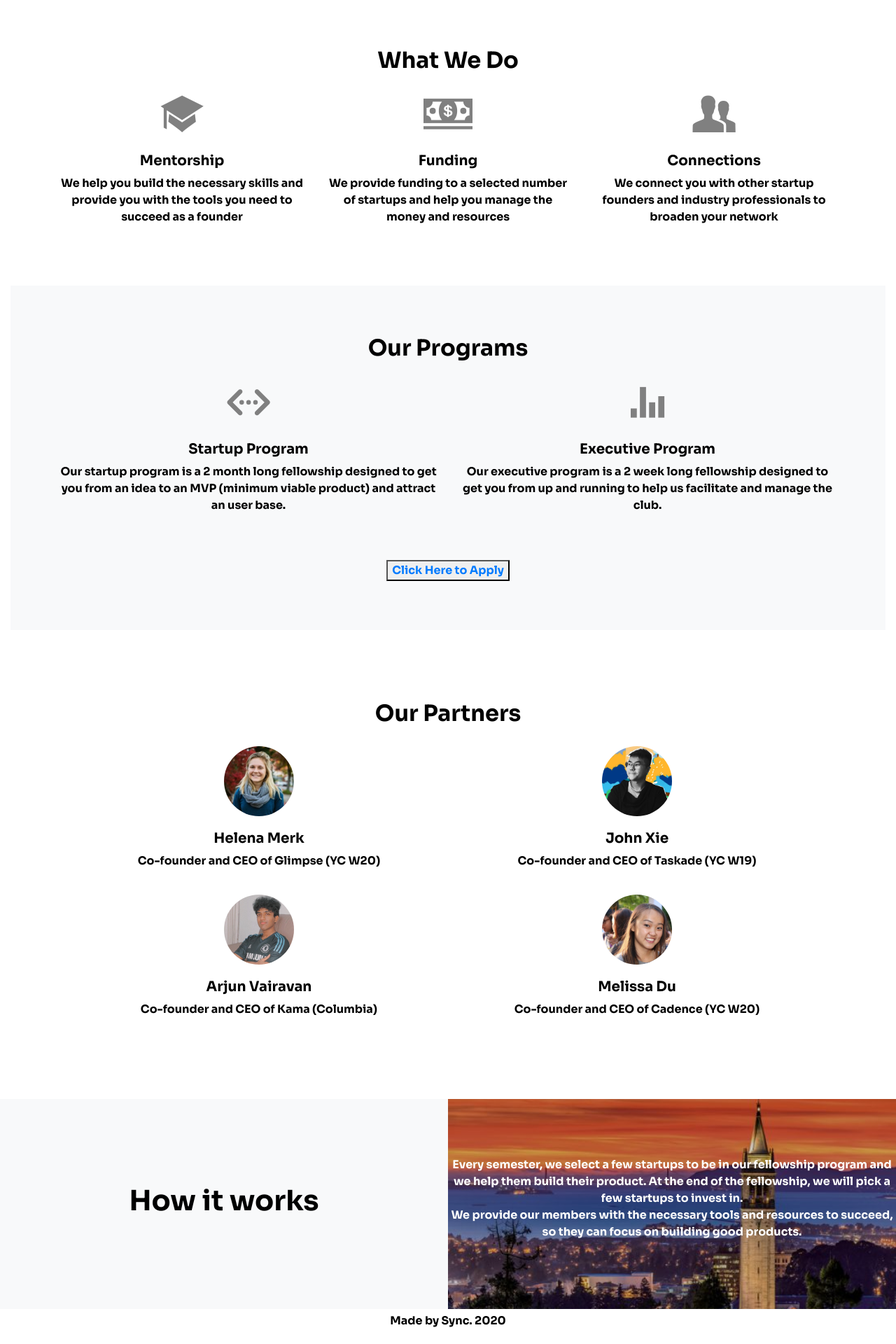
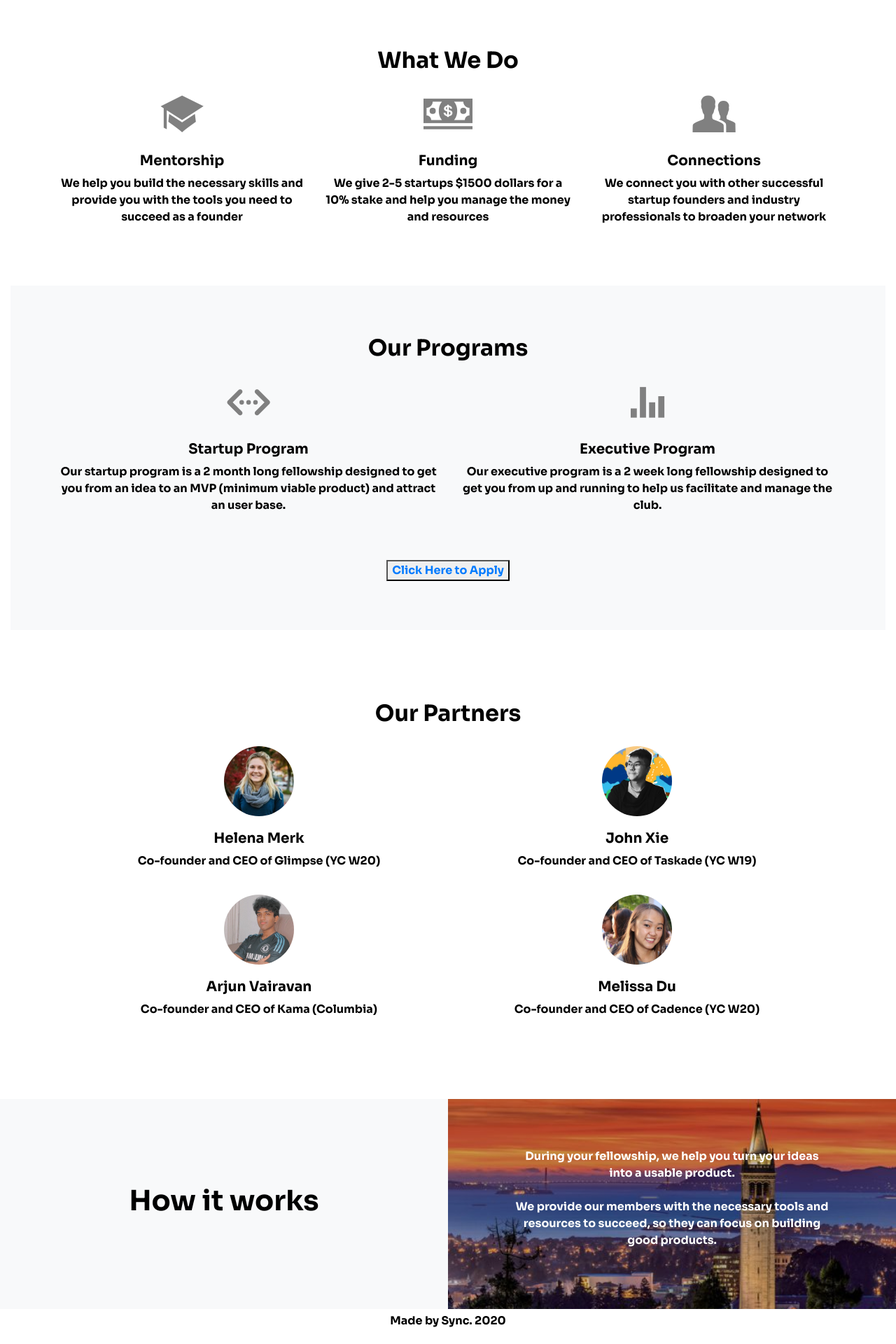
Before and after one commit to jojo39381/sync, a React (Create React App) app: page / in a window 1280 px wide. Shown: the part 1303-3223 px from the top of the page at 70% size. Built offline with nearby package versions, Linux system fonts and the light colour scheme.

Commit message:
complete

```diff
--- a/src/App.css
+++ b/src/App.css
@@ -126,7 +126,7 @@ html, body {
 }
 .explanation-column {
     height: 100%;
-    width: 100%;
+    width: 80%;
     padding: 0;
     display:flex;
     text-align:center;
@@ -136,6 +136,9 @@ html, body {
 
 
 
+}
+.explanation {
+    width: 70%;
 }
 .explanation-image {
     background-color: black;
--- a/src/Detail.jsx
+++ b/src/Detail.jsx
@@ -37,7 +37,7 @@ function Detail() {
                 <Col md='4' sm='12'>
                 <i className='ion-cash'></i>
                 <h5>Funding</h5>
-                <p>We provide funding to a selected number of startups and help you manage the money and resources</p>
+                <p>We give 2-5 startups $1500 dollars for a 10% stake and help you manage the money and resources</p>
                 </Col>
 
                 <Col md='4' sm='12'>
@@ -45,7 +45,7 @@ function Detail() {
 
                 </i>
                 <h5>Connections</h5>
-                <p>We connect you with other startup founders and industry professionals to broaden your network</p>
+                <p>We connect you with other successful startup founders and industry professionals to broaden your network</p>
                 </Col>
 
             </Row>
@@ -105,8 +105,7 @@ function Detail() {
                     </Col>
                     <Col className='explanation-column' md='6' sm='12'>
                         <div className='explanation-image'>
-                            <p>Every semester, we select a few startups to be in our fellowship program and we help them build their product. At the end of the fellowship, we will pick a few startups to invest in.
-                            <br></br>We provide our members with the necessary tools and resources to succeed, so they can focus on building good products.</p>
+                            <p className='explanation'> During your fellowship, we help you turn your ideas into a usable product.<br></br><br></br>We provide our members with the necessary tools and resources to succeed, so they can focus on building good products.</p>
                         </div>
                     </Col>
 
```
